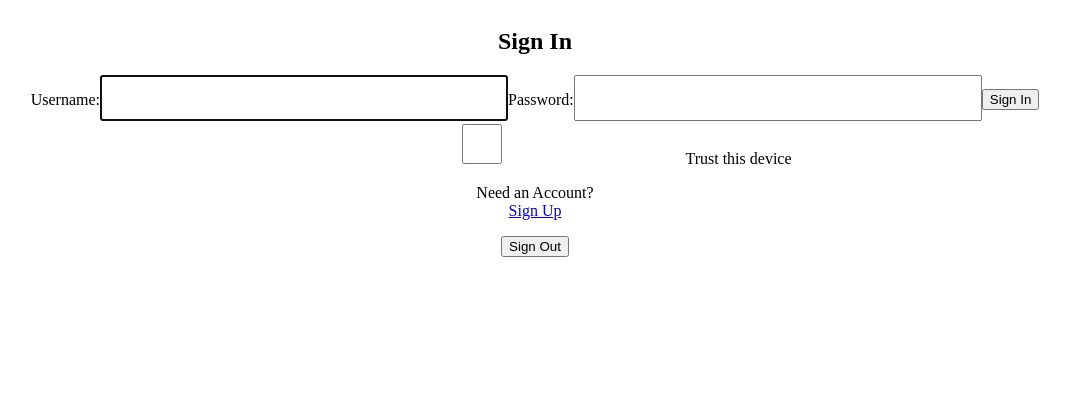
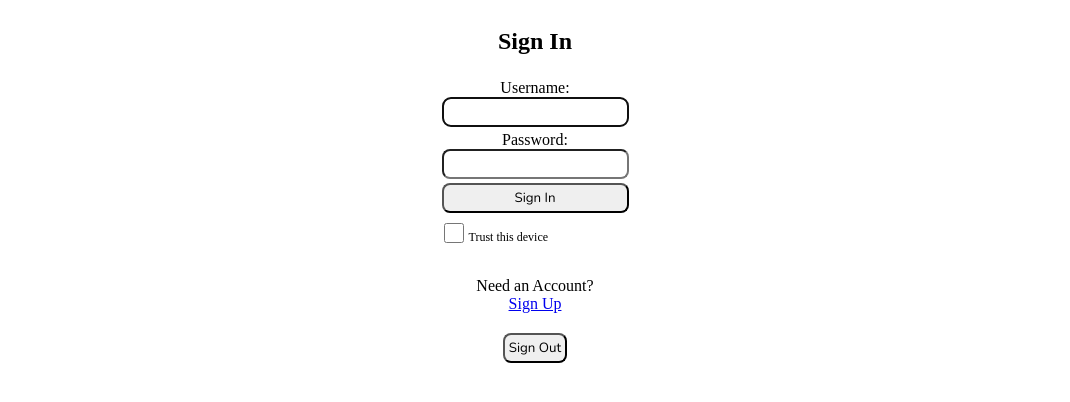
Before and after one commit to Hygmod/urban-forager-client, a React (Create React App) app: page /login in a window 1280 px wide. Shown: the top 402 px of the page, without its empty margins (105-1175 px from the left). Built offline with nearby package versions, Linux system fonts and the light colour scheme.

Commit message:
updated css

```diff
--- a/src/App.css
+++ b/src/App.css
@@ -1,16 +1,20 @@
+@import url("https://fonts.googleapis.com/css2?family=Nunito&display=swap");
+
 .App {
   text-align: center;
   display: flex;
   flex-direction: column;
-  justify-content: center;
+
   align-items: center;
+
+  margin: auto;
 }
 
-input {
+/* input {
   width: 400px;
   height: 40px;
   font-size: 20px;
-}
+} */
 
 .btn {
   background: #3498db;
@@ -33,3 +37,155 @@ input {
 .btn:hover {
   text-decoration: none;
 }
+
+/* body {
+  margin: 0;
+  font-family: -apple-system, BlinkMacSystemFont, 'Segoe UI', 'Roboto', 'Oxygen',
+    'Ubuntu', 'Cantarell', 'Fira Sans', 'Droid Sans', 'Helvetica Neue',
+    sans-serif;
+  -webkit-font-smoothing: antialiased;
+  -moz-osx-font-smoothing: grayscale;
+}
+
+code {
+  font-family: source-code-pro, Menlo, Monaco, Consolas, 'Courier New',
+    monospace;
+}  */
+
+/* * {
+    margin: 0;
+    padding: 0;
+    box-sizing: border-box;
+} */
+
+/* html {
+    font-family: 'Nunito', sans-serif;
+    font-size: 22px;
+    color: #fff;
+} */
+
+/* body {
+    min-height: 100vh;
+    background-color: dodgerblue;
+} */
+
+/* .App {
+  display: flex;
+  flex-direction: column;
+  justify-content: center;
+  align-items: center;
+  min-height: 100vh;
+  padding: 1rem 0.5rem;
+} */
+
+/* section {
+    width: 100%;
+    max-width: 420px;
+    min-height: 400px;
+    display: flex;
+    flex-direction: column;
+    justify-content: flex-start;
+    padding: 1rem;
+    background-color: rgba(0,0,0,0.4);
+} */
+
+form {
+  display: flex;
+  flex-direction: column;
+  justify-content: space-evenly;
+  flex-grow: 1;
+  padding-bottom: 1rem;
+}
+
+/* a, a:visited {
+    color: #fff;
+} */
+
+input[type="text"],
+input[type="password"],
+button,
+textarea {
+  font-family: "Nunito", sans-serif;
+
+  padding: 0.25rem;
+  border-radius: 0.5rem;
+
+}
+
+label,
+button {
+  margin-top: 0.25rem;
+}
+
+button {
+  padding: 0.25rem;
+}
+
+.instructions {
+  font-size: 0.75rem;
+  border-radius: 0.5rem;
+  background: #000;
+  color: #fff;
+  padding: 0.25rem;
+  position: relative;
+  bottom: -10px;
+}
+
+.instructions > svg {
+  margin-right: 0.25rem;
+}
+
+.offscreen {
+  position: absolute;
+  left: -9999px;
+}
+
+.hide {
+  display: none;
+}
+
+.valid {
+  color: limegreen;
+  margin-left: 0.25rem;
+}
+
+.invalid {
+  color: red;
+  margin-left: 0.25rem;
+}
+
+.errmsg {
+  background-color: lightpink;
+  color: firebrick;
+  font-weight: bold;
+  padding: 0.5rem;
+  margin-bottom: 0.5rem;
+}
+
+.line {
+  display: inline-block;
+}
+
+/* .flexGrow {
+    flex-grow: 1;
+    display: flex;
+    justify-content: flex-start;
+    align-items: flex-end;
+} */
+.persistCheck {
+  font-size: 0.75rem;
+  margin-top: 10px;
+  display: flex;
+  justify-content: flex-start;
+  align-items: flex-end;
+}
+
+.persistCheck label {
+  margin: 0;
+}
+
+[type="checkbox"] {
+  height: 20px;
+  width: 20px;
+  margin: 0 5px 2px 2px;
+}
```
